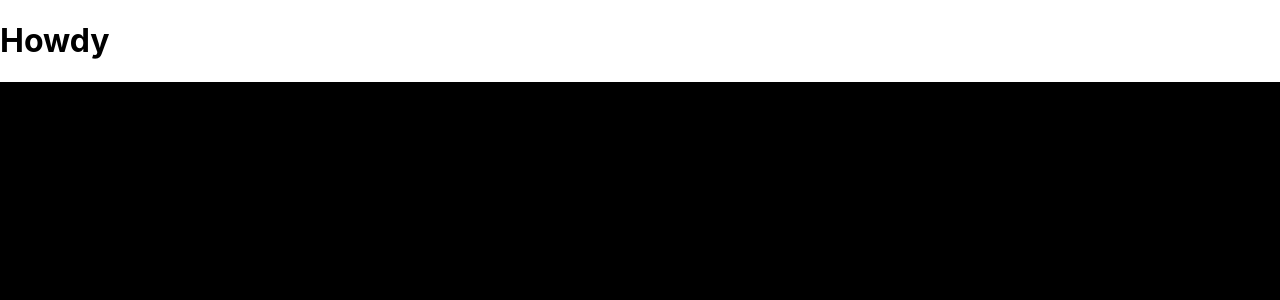
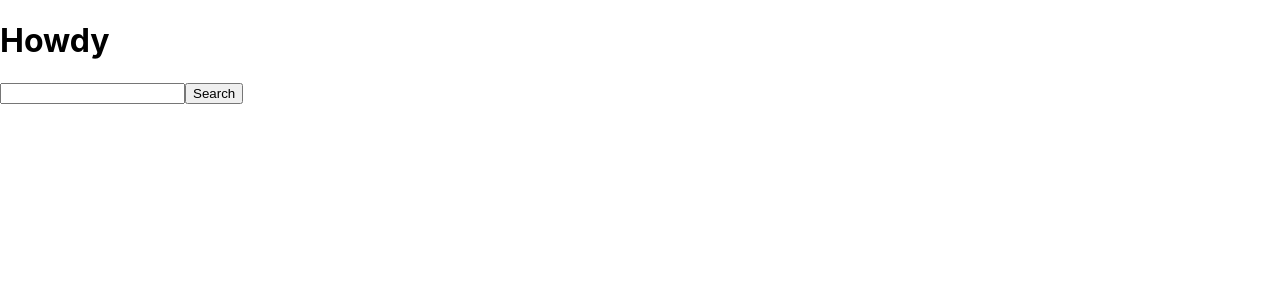
Before and after one commit to Ethan-Joiner/recipe-app-react, a React (Create React App) app: page / in a window 1280 px wide. Shown: the top 300 px of the page. Built offline with nearby package versions, Linux system fonts and the light colour scheme.

Commit message:
testing push

```diff
--- a/src/App.js
+++ b/src/App.js
@@ -5,13 +5,20 @@ import './App.css';
 
 function App() {
   // Props can only be passed DOWN
-  const name = 'developedbyed'
+
+  const APP_ID = 'f6a9cd4a';
+  const APP_KEY = '84ae16841851398d497569fba7ca46dc';
+
+  const exampleReq =
+  `https://api.edamam.com/search?q=chicken&app_id=${APP_ID}&app_key=${APP_KEY}`
+
   return (
     <div className="App">
       <h1>Howdy</h1>
-      <div className="home">
-
-      </div>
+      <form className="search-form">
+        <input className="search-bar" type="text"/>
+        <button className="search-button" type="submit">Search</button>
+      </form>
     </div>
   );
 }
```
